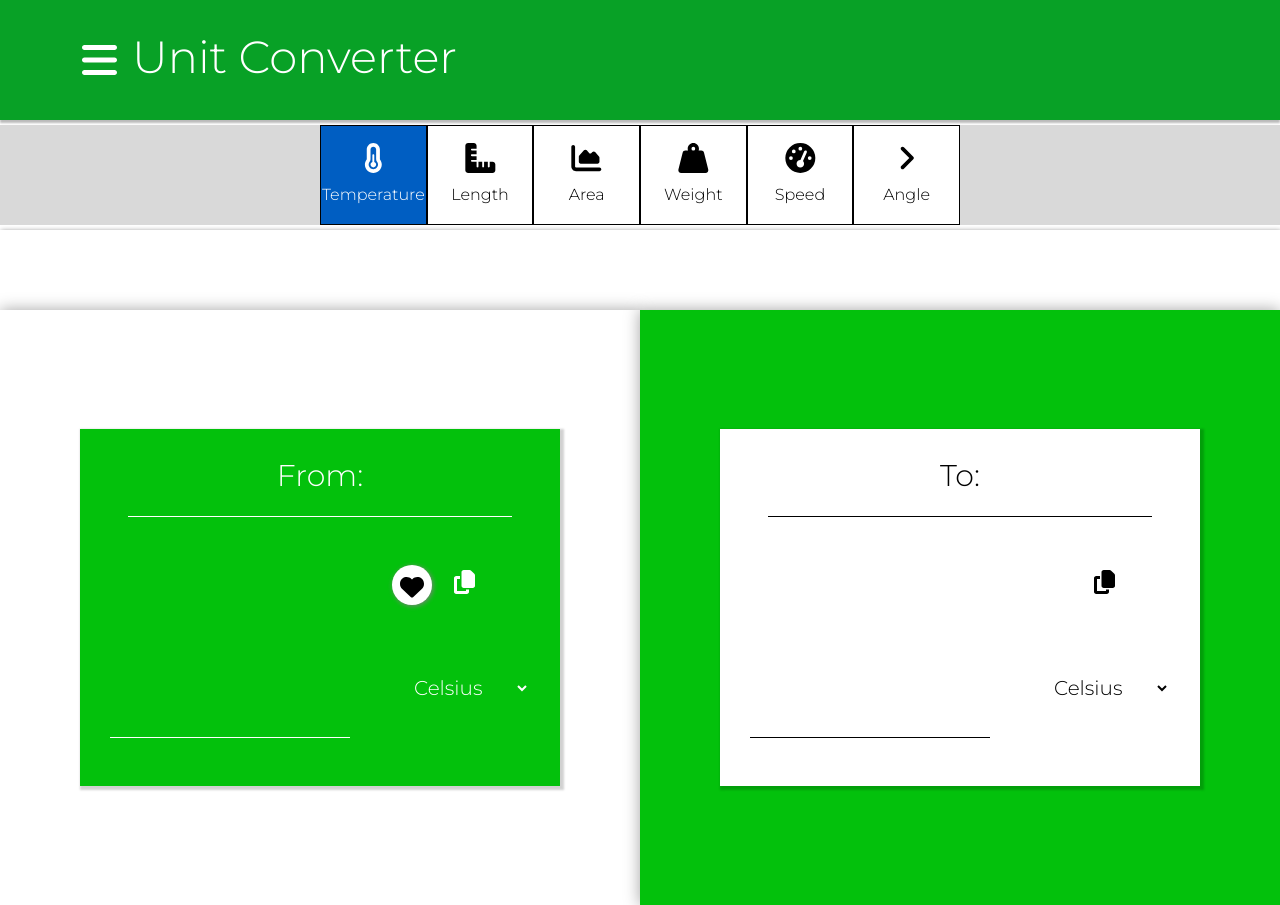
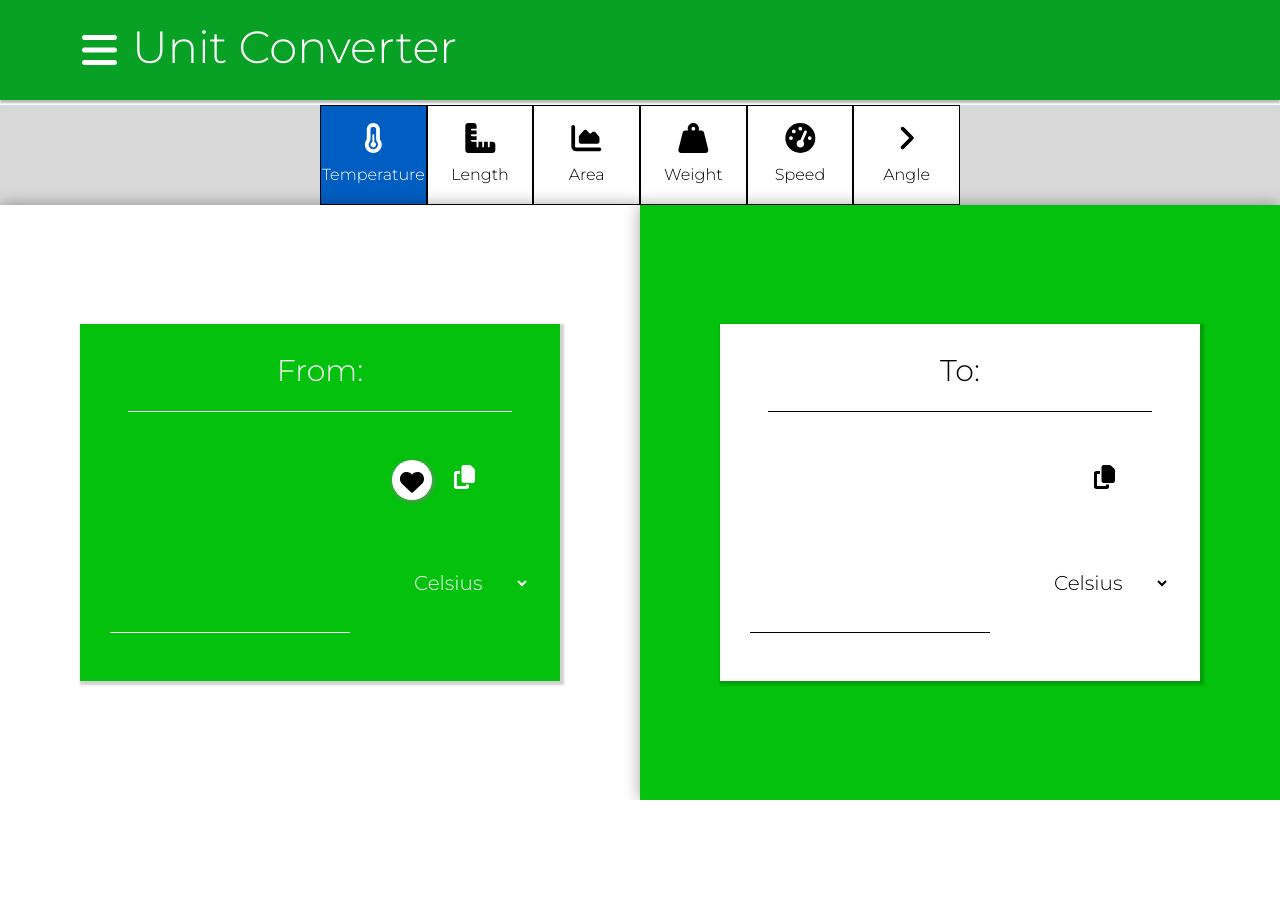
Before and after one commit to cyprste2717218/Unit-Converter-App, a React (Create React App) app: page / in a window 1280 px wide. After the commit the page ends 800 px from the top, so only its background shows below. Built offline with nearby package versions, Linux system fonts and the light colour scheme.

Commit message:
improved styling of the unexpanded favourites bar

```diff
--- a/src/App.css
+++ b/src/App.css
@@ -246,7 +246,7 @@
 
   .navbar-div {
     background-color: #08a126;
-    height: 120px;
+    height: 100px;
     font-size: 1px;
    box-shadow: 0 3px 2px #00000045;
     margin-bottom: 5px;
--- a/src/App.tsx
+++ b/src/App.tsx
@@ -91,8 +91,8 @@ const App = () => {
 						currentValue={currentValue}
 
 					/>
-					<div style={{display: 'flex', justifyContent: 'center'}}>
-						<FavouritesBarSmall></FavouritesBarSmall>
+					<div style={{display: 'flex', justifyContent: 'left'}}>
+						<FavouritesBarSmall />
 					</div>
 
 					<FromToUnitsOptions
--- a/src/components/favourites-bar-small.tsx
+++ b/src/components/favourites-bar-small.tsx
@@ -1,9 +1,15 @@
+import {FontAwesomeIcon} from '@fortawesome/react-fontawesome';
+import {faHeart} from '@fortawesome/free-solid-svg-icons';
+import {Col} from 'react-bootstrap';
+
 const FavouritesBarSmall = () => (
 	<>
-		<div style={{backgroundColor: '#fff', height: '80px', color: '#000', width: '100%', boxShadow: '1px 1px 5px 0px grey', marginTop: '5px'}}>
+		<div style={{position: 'absolute', backgroundColor: '#fff', height: '60px', color: '#000', width: '50px', boxShadow: '1px 1px 5px 0px grey', paddingTop: '15px', marginTop: '10px', paddingBottom: '12px', justifyContent: 'center', display: 'flex', flexDirection: 'column', borderTopRightRadius: '50%', borderBottomRightRadius: '50%'}}>
+			<div>
 
-			<p style={{padding: '5px'}}></p>
+				<FontAwesomeIcon icon={faHeart} size='xl' style={{color: 'pink', fontSize: '30px', paddingLeft: '5px'}} />
 
+			</div>
 		</div>
 
 	</>
--- a/src/components/unit-details-small-from.tsx
+++ b/src/components/unit-details-small-from.tsx
@@ -21,7 +21,7 @@ const UnitDetailsSmallFrom = ({options, setFromUnitDetails, setCurrentValue, cat
 	let catgNumber = 0;
 
 	return (
-		<div className={'unit-details-small-div from-section-styles'} style={{height: `calc(${sectionHeightSmall} / 2)`}}>
+		<div className={'unit-details-small-div from-section-styles'} style={{height: `calc(${sectionHeightSmall} / 2.5)`}}>
 			<Col xs={8} sm={6} md={7} lg={8}>
 
 				<div style={{flexDirection: 'column'}} className='d-flex justify-content-center unit-details-small-div' >
--- a/src/components/unit-details-small-to.tsx
+++ b/src/components/unit-details-small-to.tsx
@@ -16,7 +16,7 @@ const UnitDetailsSmallTo = ({options, setToUnitDetails, setCurrentValue, calcula
 	let catgNumber = 0;
 
 	return (
-		<div className={'unit-details-small-div to-section-styles'} style={{height: `calc(${sectionHeightSmall} / 2)`}}>
+		<div className={'unit-details-small-div to-section-styles'} style={{height: `calc(${sectionHeightSmall} / 2.3)`}}>
 			<Col xs={8} sm={6} md={7} lg={8}>
 
 				<div style={{flexDirection: 'column'}} className='d-flex justify-content-center unit-details-small-div' >
```
